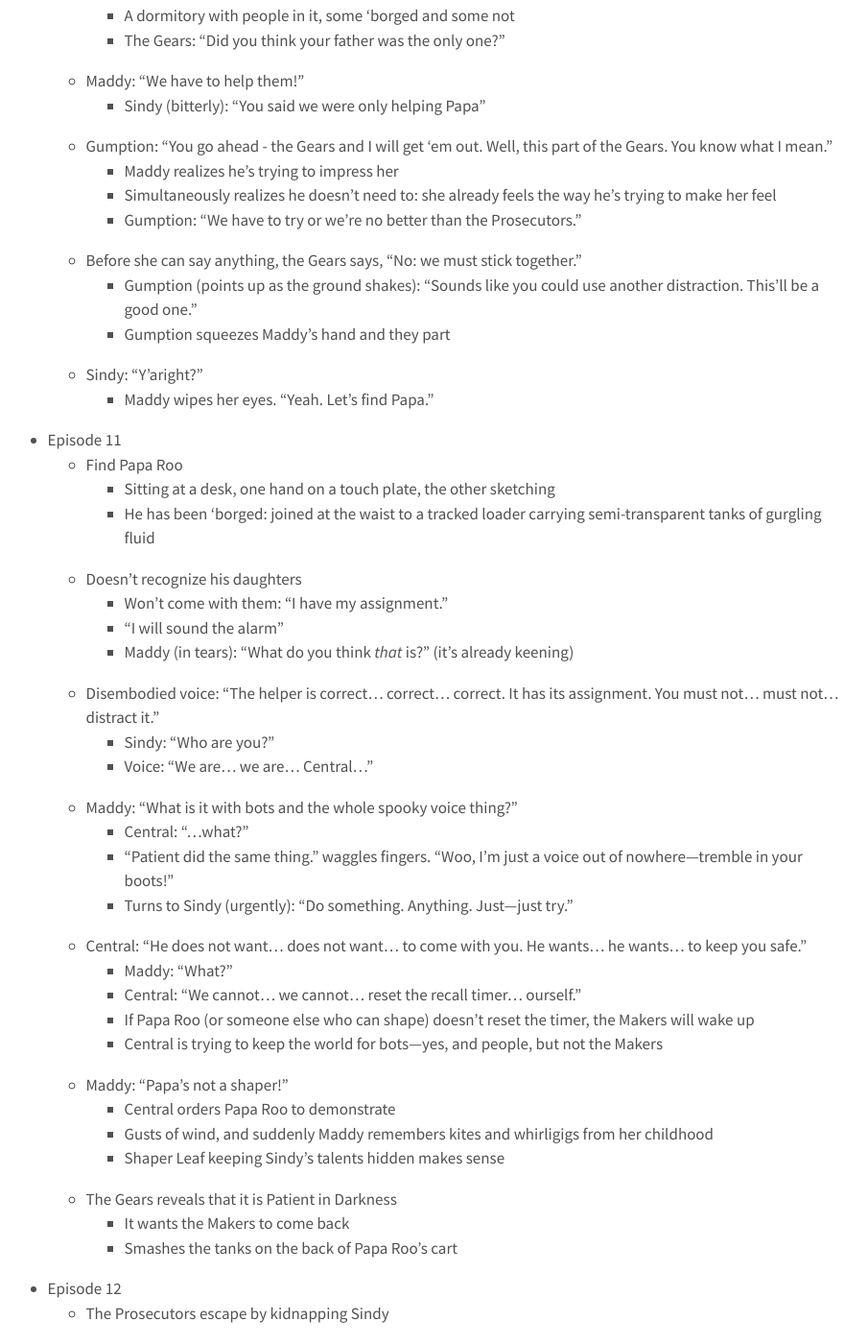
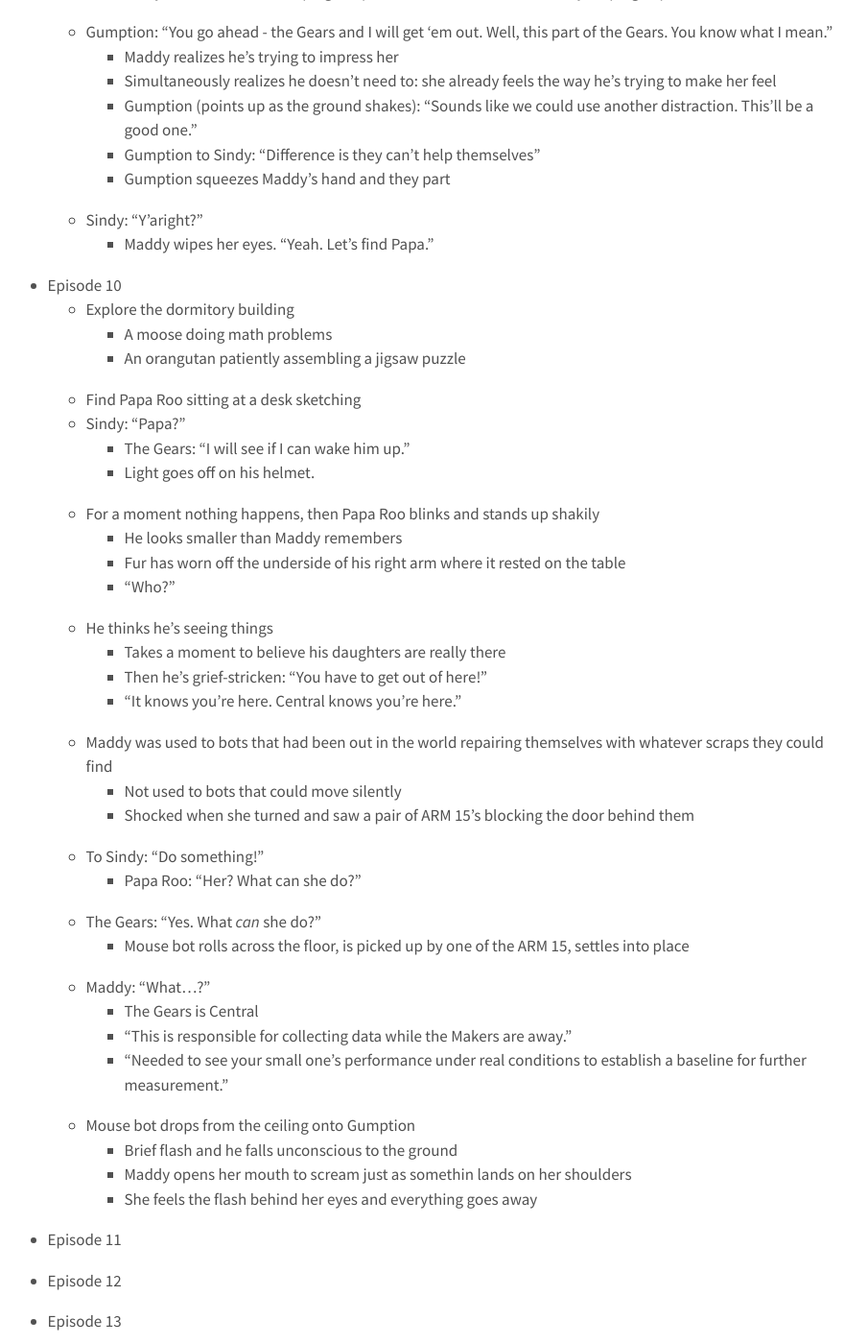
Before and after one commit to gvwilson/sensibleadventures, a Jekyll site: the page built from maddy-roo/in-heck-outline.md, in a window 1280 px wide and 1400 px high, scrolled down 9214 px. Shown: the whole window at 96% size, without its empty margins (197-1102 px from the left). Built offline with Jekyll 4.4.1, drawn with Linux system fonts in a browser that asks for light colours; nearby versions of some CDN libraries; some of the changed text lies outside the part shown.

Commit message:
More outline

```diff
--- a/maddy-roo/in-heck-outline.md
+++ b/maddy-roo/in-heck-outline.md
@@ -32,19 +32,14 @@
   - Scornful of Shaper Leaf's decision to lead a quiet life
 - Mouse: a small maintenance bot from Patient's lair
   - Turns out to be part of the Gears
-- Patient in Darkness
-  - Main bot villain from book 1
-  - Minion in book 2
+- The Gears
+  - A swarm bot that claims to live in the cracks and crevices of Heck
+  - Turns out to be part of Central
 - Central: the computer that runs Heck
-  - Trying to prepare the world for the return of the Makers
+  - Doing maintenance until the Makers return
 - ARM 47: an Autonomous Robotic Manipulator
   - Central's minions and prison guards
-- The Gears
-  - "Not _Gear_: _The Gears_"
-  - A swarm bot that lives in the cracks and crevices of Heck
-  - Turns out to be Patient in Darkness
-- Lasercase: a villainous bot from book 1
-  - Reappears as an enhanced monster at the end of book 2
+- ARM 15: smaller Central-controlled bot
 
 ## Ideas
 
@@ -129,7 +124,7 @@
     - Sindy: "Tell me a story about Papa..."
   - After Sindy is in bed, Mama Roo teases Maddy gently about Gumption
     - "Been doing a lot of reading, you two"
-    - Maddy [trying to change the subject] "Most goats aren't really readers"
+    - Maddy (trying to change the subject) "Most goats aren't really readers"
     - Mama Roo: "Don't forget he's only half goat---his daddy's a sheep."
     - continues: "It ain't common, different kinds getting together, but there's nothing wrong with it."
   - Mouse wakes Maddy in the middle of the night
@@ -144,9 +139,8 @@
   - "Can you get him out?"
     - "Not alone"
   - "I gotta tell---"
-    - "No!" [agitated] "The striped one is not a friend. She will stop you. She will do bad things."
+    - "No!" (agitated) "The striped one is not a friend. She will stop you. She will do bad things."
     - "But Central moves the prisoners from station to station. Your father is on the outskirts of Heck now, but only for a while."
-    - "Breathers cannot function for long when the air is so bad. He has already operated longer than most."
   - Gives her a widget
     - "This will hide you from Central, at least for a while."
 
@@ -280,22 +275,25 @@
   - Sindy: "It's all so clean"
     - The Gears: "Central waits for the Makers to return."
     - Sindy: "Like Patient in Darkness."
-    - The Gears (sharply): "No. Central merey waits. Patient in Darkness was...more active."
-  - Ride a conveyor past broken bots
+    - The Gears (sharply): "No. Central still follows instructions. Patient in Darkness had evolved."
+  - Ride a conveyor past broken mouse bots
     - Gears: "Parts of me. Sacrifices are necessary."
   - Lose their footing crossing a shaky walkway
     - Maddy falls and her foot gets stuck
-    - A bot even bigger than Crusher rolls toward her
+    - An ARM 47 even bigger than Crusher rolls toward her
     - Gumption drops on it and smashes its antenna (desperate look at Sindy for luck)
     - Maddy: "You could have been killed!"
     - Gumption (quoting the Gears in an attempt to sound brave): "Like the bot said, sacrifices are necessary."
   - Other bots are coming
-  - Suddenly an alarm sounds
-    - The Gears: "That is not for us"
-    - Has turned off the Prosecutors' pay-me-no-mind widget so that the raiding party is visible to Central as a distraction
+  - "We need a distraction"
+    - Sindy: "I'm trying, I just don't know---"
+    - The Gears: "I will provide one"
+  - Oncoming bots freeze, pivot, hurry away
+  - "What dd you do?"
+  - The Gears: "I turned off the shielding device. Central can now see the Prosecutors."
+  - "Sacrifices are necessary."
 
 - Episode 9
-  - The bots that were approaching turn around to join the battle
   - The foursome hides in a nearby building
     - Can see the battle outside (details)
     - Shaper Leaf is not doing well
@@ -304,56 +302,58 @@
     - Sindy: "It doesn't look like it!"
     - The Gears: "If we help them, we will not be able to reach your father."
   - Maddy makes the decision to go after their father (feels the weight)
-
-- Episode 10
   - Into a tunnel
     - Gumption: "What is it with bots and tunnels?"
   - Past strange machines, idle but carefully maintained
   - Hear voices
-    - A dormitory with people in it, some 'borged and some not
+    - A dormitory with people in it, some with mechanical parts, all wearing control helmets
     - The Gears: "Did you think your father was the only one?"
   - Maddy: "We have to help them!"
-    - Sindy (bitterly): "You said we were only helping Papa"
+    - Sindy (bitter about not helping Shaper Leaf): "You said we were only helping Papa"
   - Gumption: "You go ahead - the Gears and I will get 'em out. Well, this part of the Gears. You know what I mean."
     - Maddy realizes he's trying to impress her
     - Simultaneously realizes he doesn't need to: she already feels the way he's trying to make her feel
-    - Gumption: "We have to try or we're no better than the Prosecutors."
-  - Before she can say anything, the Gears says, "No: we must stick together."
-    - Gumption (points up as the ground shakes): "Sounds like you could use another distraction. This'll be a good one."
+    - Gumption (points up as the ground shakes): "Sounds like we could use another distraction. This'll be a good one."
+    - Gumption to Sindy: "Difference is they can't help themselves"
     - Gumption squeezes Maddy's hand and they part
   - Sindy: "Y'aright?"
     - Maddy wipes her eyes. "Yeah. Let's find Papa."
 
+- Episode 10
+  - Explore the dormitory building
+    - A moose doing math problems
+    - An orangutan patiently assembling a jigsaw puzzle
+  - Find Papa Roo sitting at a desk sketching
+  - Sindy: "Papa?"
+    - The Gears: "I will see if I can wake him up."
+    - Light goes off on his helmet.
+  - For a moment nothing happens, then Papa Roo blinks and stands up shakily
+    - He looks smaller than Maddy remembers
+    - Fur has worn off the underside of his right arm where it rested on the table
+    - "Who?"
+  - He thinks he's seeing things
+    - Takes a moment to believe his daughters are really there
+    - Then he's grief-stricken: "You have to get out of here!"
+    - "It knows you're here. Central knows you're here."
+  - Maddy was used to bots that had been out in the world repairing themselves with whatever scraps they could find
+    - Not used to bots that could move silently
+    - Shocked when she turned and saw a pair of ARM 15's blocking the door behind them
+  - To Sindy: "Do something!"
+    - Papa Roo: "Her? What can she do?"
+  - The Gears: "Yes. What *can* she do?"
+    - Mouse bot rolls across the floor, is picked up by one of the ARM 15, settles into place
+  - Maddy: "What...?"
+    - The Gears is Central
+    - "This is responsible for collecting data while the Makers are away."
+    - "Needed to see your small one's performance under real conditions to establish a baseline for further measurement."
+  - Mouse bot drops from the ceiling onto Gumption
+    - Brief flash and he falls unconscious to the ground
+    - Maddy opens her mouth to scream just as somethin lands on her shoulders
+    - She feels the flash behind her eyes and everything goes away
+
 - Episode 11
-  - Find Papa Roo
-    - Sitting at a desk, one hand on a touch plate, the other sketching
-    - He has been 'borged: joined at the waist to a tracked loader carrying semi-transparent tanks of gurgling fluid
-  - Doesn't recognize his daughters
-    - Won't come with them: "I have my assignment."
-    - "I will sound the alarm"
-    - Maddy (in tears): "What do you think *that* is?" (it's already keening)
-  - Disembodied voice: "The helper is correct... correct... correct. It has its assignment. You must not... must not... distract it."
-    - Sindy: "Who are you?"
-    - Voice: "We are... we are... Central..."
-  - Maddy: "What is it with bots and the whole spooky voice thing?"
-    - Central: "...what?"
-    - "Patient did the same thing." waggles fingers. "Woo, I'm just a voice out of nowhere---tremble in your boots!"
-    - Turns to Sindy (urgently): "Do something. Anything. Just---just try."
-  - Central: "He does not want... does not want... to come with you. He wants... he wants... to keep you safe."
-    - Maddy: "What?"
-    - Central: "We cannot... we cannot... reset the recall timer... ourself."
-    - If Papa Roo (or someone else who can shape) doesn't reset the timer, the Makers will wake up
-    - Central is trying to keep the world for bots---yes, and people, but not the Makers
-  - Maddy: "Papa's not a shaper!"
-    - Central orders Papa Roo to demonstrate
-    - Gusts of wind, and suddenly Maddy remembers kites and whirligigs from her childhood
-    - Shaper Leaf keeping Sindy's talents hidden makes sense
-  - The Gears reveals that it is Patient in Darkness
-    - It wants the Makers to come back
-    - Smashes the tanks on the back of Papa Roo's cart
 
 - Episode 12
-  - The Prosecutors escape by kidnapping Sindy
 
 - Episode 13
 
@@ -364,3 +364,6 @@
 - Episode 16
   - Gumption winds up 'borged
   - Maddy: "Well, if I didn't mind you were a goat, I'm not going to mind this." (first kiss)
+  - Commotion in the square and for a brief moment Maddy thought someone had seen them
+  - People pointing at the night sky as a light moves slowly against the stars
+  - It's the Makers' ship returning
```
Also changed, not shown: other parts of maddy-roo/in-heck-outline.md (+1 -0 lines).
